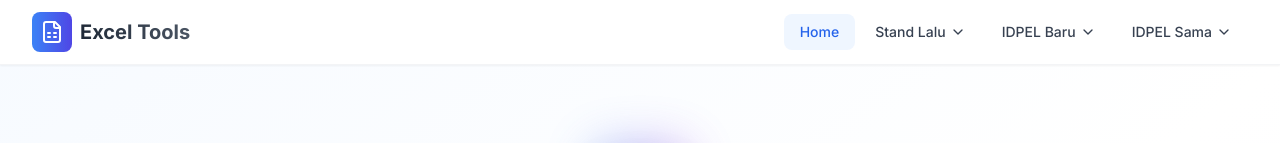
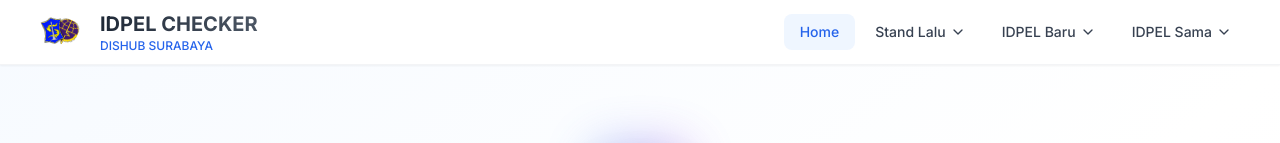
Before and after one commit to Mojoxz/IDPELCEKTERBARU, a React (Vite) app: page / in a window 1280 px wide. Shown: the top 143 px of the page. Built offline with nearby package versions, Linux system fonts and the light colour scheme.

Commit message:
perbaikan tampilan logo

```diff
--- a/index.html
+++ b/index.html
@@ -2,7 +2,7 @@
 <html lang="en">
   <head>
     <meta charset="UTF-8" />
-    <link rel="icon" type="image/svg+xml" href="/vite.svg" />
+    <link rel="icon" type="image/svg+xml" href="/DISHUB SURABAYA.svg" />
     <meta name="viewport" content="width=device-width, initial-scale=1.0" />
     <meta name="description" content="Professional Excel processing tools for data analysis and comparison" />
     <title>Excel Tools Suite - Professional Data Processing</title>
--- a/src/components/layout/Header.jsx
+++ b/src/components/layout/Header.jsx
@@ -40,12 +40,19 @@ const Header = () => {
       <div className="max-w-7xl mx-auto px-4 sm:px-6 lg:px-8">
         <div className="flex justify-between items-center h-16">
           {/* Logo */}
-          <Link to="/" className="flex items-center space-x-2 group">
-            <div className="bg-gradient-to-r from-blue-500 to-indigo-600 p-2 rounded-lg group-hover:shadow-md transition-all duration-300">
-              <FileSpreadsheet className="h-6 w-6 text-white" />
-            </div>
-            <span className="text-xl font-bold bg-gradient-to-r from-gray-800 to-gray-600 bg-clip-text text-transparent">Excel Tools</span>
-          </Link>
+<Link to="/" className="flex items-center space-x-3 group">
+  <div className="p-2 rounded-2xl group-hover:scale-105 transition-all duration-300 flex items-center justify-center">
+    <img
+      src="DISHUB SURABAYA.svg"
+      alt="Dishub Surabaya Logo"
+      className="h-10 w-10"
+    />
+  </div>
+   <div className="flex flex-col">
+    <span className="text-xl font-bold bg-gradient-to-r from-gray-800 to-gray-600 bg-clip-text text-transparent">IDPEL CHECKER</span>
+    <span className="text-xs text-blue-600 font-medium">DISHUB SURABAYA</span>
+  </div>
+</Link>
 
           {/* Desktop Navigation */}
           <nav className="hidden lg:flex items-center space-x-1">
```
Also changed, not shown: public/DISHUB SURABAYA.svg (added).
